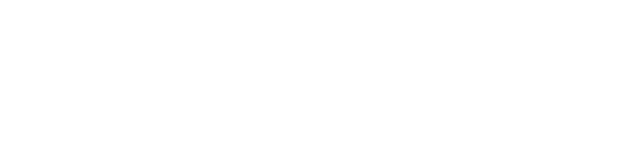
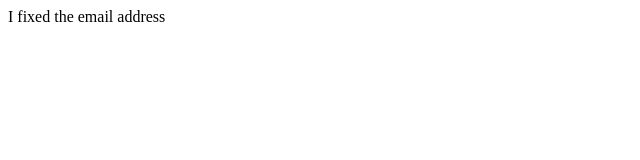
Before and after one commit to croin72/SimpleTest, a plain HTML site: page index.html in a window 1280 px wide. Shown: the whole page, without its empty margins (0-640 px from the left). Drawn offline with Linux system fonts and the light colour scheme.

```diff
--- a/index.html
+++ b/index.html
@@ -1,2 +1,3 @@
 <body>
+	I fixed the email address
 </body>
```
